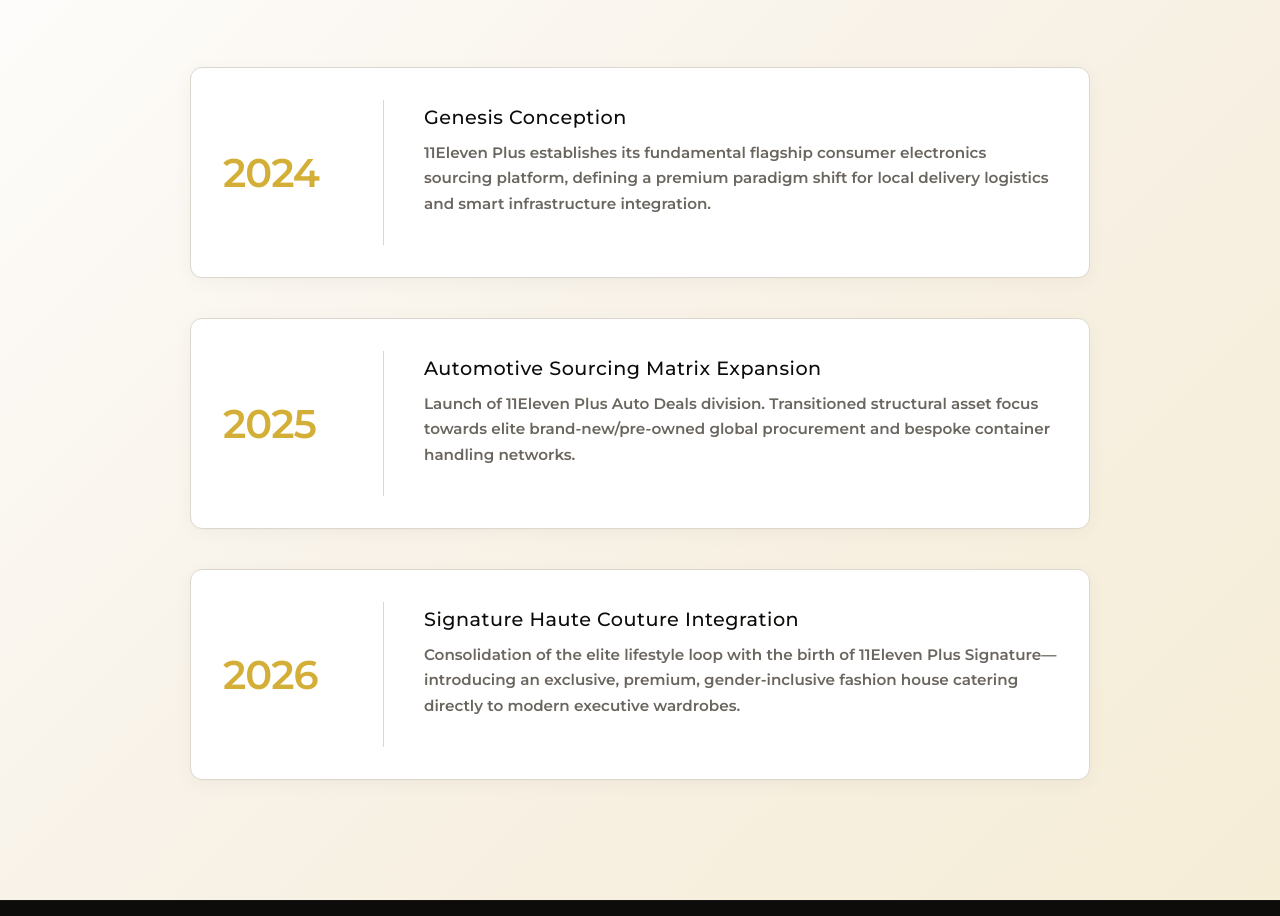
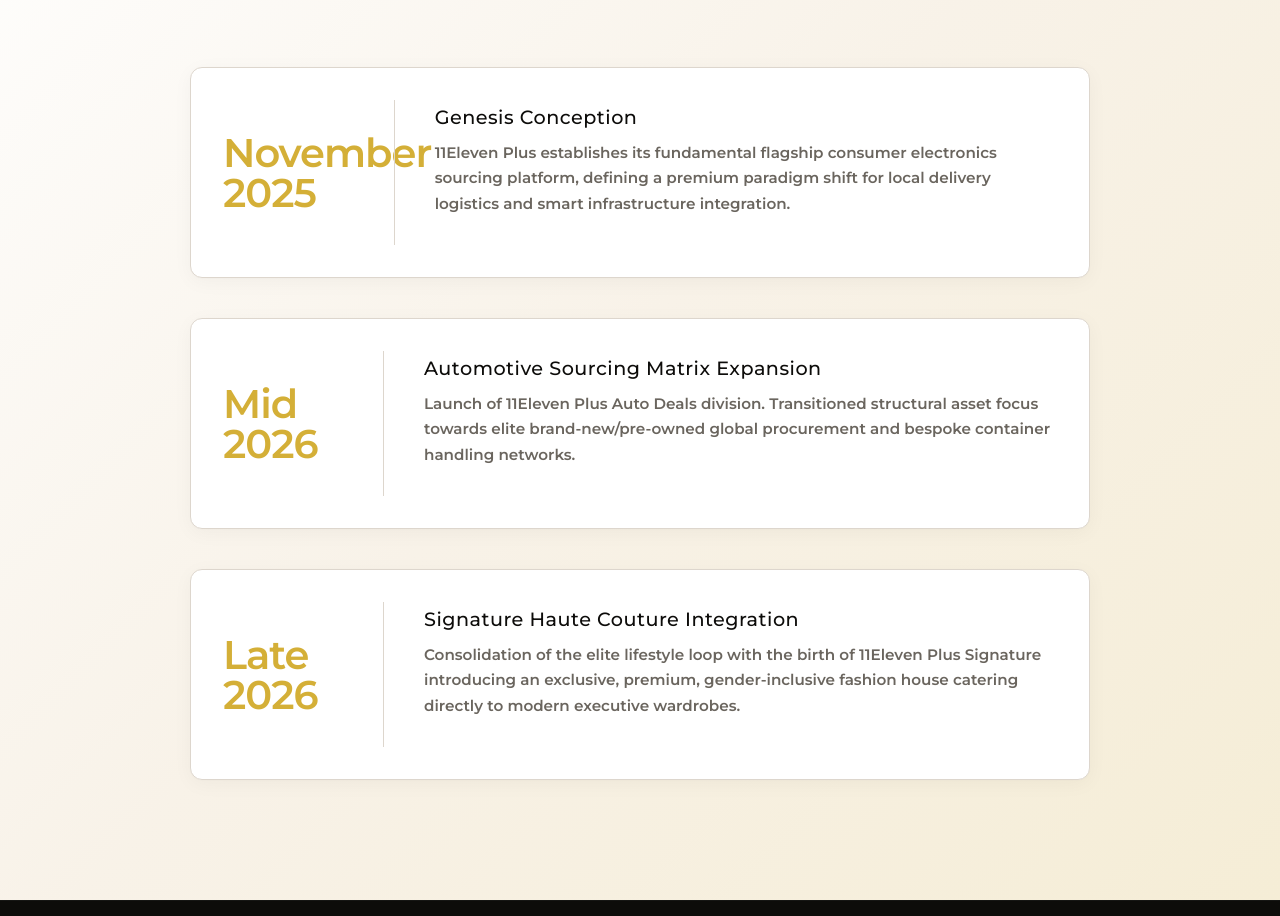
Before and after one commit to isaactanoh/11Elevenplus, a plain HTML site: page about.html in a window 1280 px wide. Shown: the part 2183-3099 px from the top of the page. Drawn offline with nearby package versions, Linux system fonts and the light colour scheme; a web font is replaced by a local one.

Commit message:
update to site

```diff
--- a/about.html
+++ b/about.html
@@ -183,7 +183,7 @@
                 <div class="reveal-on-scroll">
                     <span class="subtitle">Founding Intentions</span>
                     <h2 class="section-title">The Blueprint of Absolute Precision</h2>
-                    <p class="section-desc" style="margin-top:20px;">11Eleven Plus bridges the boundary separating global luxury distribution networks from discerning consumers. We orchestrate retail value ecosystems that don't just supply modern elite assets—we standardize lifestyle benchmarks across consumer technologies, specialized vehicle logistics, and couture styling houses.</p>
+                    <p class="section-desc" style="margin-top:20px;">11Eleven Plus bridges the boundary separating global luxury distribution networks from discerning consumers. We orchestrate retail value ecosystems that don't just supply modern elite assets we standardize lifestyle benchmarks across consumer technologies, specialized vehicle logistics, and couture styling houses.</p>
 
                     <!-- Contextual image representing precision and luxury craftsmanship -->
                     <div class="why-image-wrapper">
@@ -226,7 +226,7 @@
             <div class="why-points-side" style="max-width: 900px; margin: 0 auto; gap: 40px; position: relative;">
                 <!-- Milestone Card 1 -->
                 <div class="why-point-card glass-card reveal-on-scroll" style="display: flex; gap: 40px; align-items: center; background: var(--white); border: 1px solid var(--border-light);">
-                    <div class="counter-number gold-text" style="font-size: 2.5rem; font-weight:700; line-height:1; min-width:120px;">2024</div>
+                    <div class="counter-number gold-text" style="font-size: 2.5rem; font-weight:700; line-height:1; min-width:120px;">November 2025</div>
                     <div style="border-left: 1px solid var(--border-light); padding-left: 40px;">
                         <h4 style="margin-bottom: 5px;">Genesis Conception</h4>
                         <p>11Eleven Plus establishes its fundamental flagship consumer electronics sourcing platform, defining a premium paradigm shift for local delivery logistics and smart infrastructure integration.</p>
@@ -235,7 +235,7 @@
 
                 <!-- Milestone Card 2 -->
                 <div class="why-point-card glass-card reveal-on-scroll" style="display: flex; gap: 40px; align-items: center; background: var(--white); border: 1px solid var(--border-light);">
-                    <div class="counter-number gold-text" style="font-size: 2.5rem; font-weight:700; line-height:1; min-width:120px;">2025</div>
+                    <div class="counter-number gold-text" style="font-size: 2.5rem; font-weight:700; line-height:1; min-width:120px;">Mid 2026</div>
                     <div style="border-left: 1px solid var(--border-light); padding-left: 40px;">
                         <h4 style="margin-bottom: 5px;">Automotive Sourcing Matrix Expansion</h4>
                         <p>Launch of 11Eleven Plus Auto Deals division. Transitioned structural asset focus towards elite brand-new/pre-owned global procurement and bespoke container handling networks.</p>
@@ -244,10 +244,10 @@
 
                 <!-- Milestone Card 3 -->
                 <div class="why-point-card glass-card reveal-on-scroll" style="display: flex; gap: 40px; align-items: center; background: var(--white); border: 1px solid var(--border-light);">
-                    <div class="counter-number gold-text" style="font-size: 2.5rem; font-weight:700; line-height:1; min-width:120px;">2026</div>
+                    <div class="counter-number gold-text" style="font-size: 2.5rem; font-weight:700; line-height:1; min-width:120px;">Late 2026</div>
                     <div style="border-left: 1px solid var(--border-light); padding-left: 40px;">
                         <h4 style="margin-bottom: 5px;">Signature Haute Couture Integration</h4>
-                        <p>Consolidation of the elite lifestyle loop with the birth of 11Eleven Plus Signature—introducing an exclusive, premium, gender-inclusive fashion house catering directly to modern executive wardrobes.</p>
+                        <p>Consolidation of the elite lifestyle loop with the birth of 11Eleven Plus Signature introducing an exclusive, premium, gender-inclusive fashion house catering directly to modern executive wardrobes.</p>
                     </div>
                 </div>
             </div>
```
